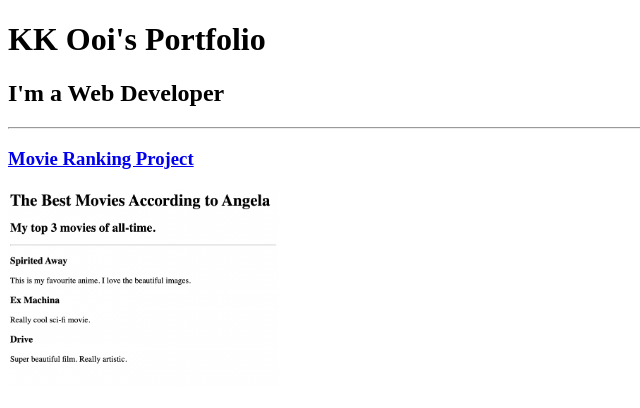
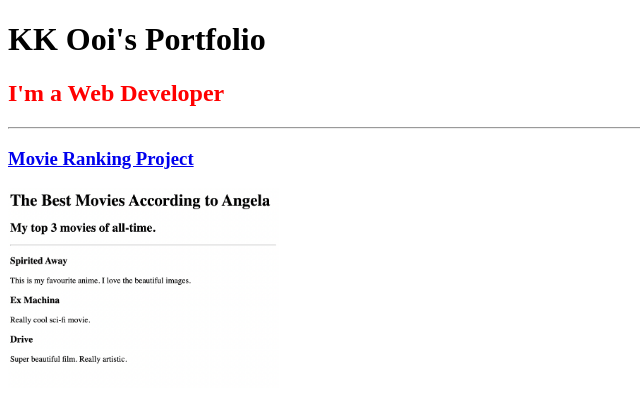
Before and after one commit to ooikk/html-portfolio, a plain HTML site: page index.html in a window 1280 px wide. Shown: the top 408 px of the page, without its empty margins (0-640 px from the left). Drawn offline with Linux system fonts and the light colour scheme.

Commit message:
Add files via upload

```diff
--- a/index.html
+++ b/index.html
@@ -24,7 +24,7 @@ https://developer.mozilla.org/en-US/docs/Web/HTML/Element/img#attr-height -->
 
 <body>
   <h1>KK Ooi's Portfolio</h1>
-  <h2>I'm a Web Developer</h2>
+  <h2 style="color:red">I'm a Web Developer</h2>
   <hr />
   <h3><a href="./public/movie-ranking.html">Movie Ranking Project</a></h3>
   <img src="./assets/images/movie-ranking.png" height="200" alt="movie ranking project preview"/>
```
